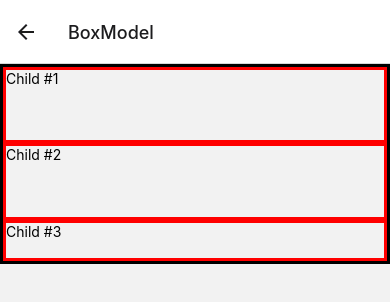
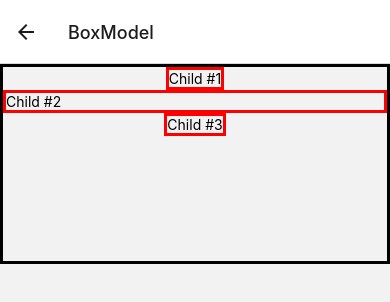
Before and after one commit to veselin0/React-Native-Recap, a React Native app: screen /BoxModel in a window 390 px wide. Shown: the top 302 px of the page. Built offline with nearby package versions, Linux system fonts and the light colour scheme.

Commit message:
Align self on children

```diff
--- a/src/screens/BoxModelScreen.js
+++ b/src/screens/BoxModelScreen.js
@@ -16,22 +16,22 @@
        borderWidth: 3,
        borderColor: 'black',
         height: 200,
-
+       alignItems: 'center'
     },
     textOneStyle: {
         borderWidth: 3,
        borderColor: 'red',
-       flex: 4
+
     },
     textTwoStyle: {
         borderWidth: 3,
        borderColor: 'red',
-       flex: 4
+       alignSelf: 'stretch'
     },
     textThreeStyle: {
         borderWidth: 3,
        borderColor: 'red',
-       flex: 2
+
     }
 });
 
```
